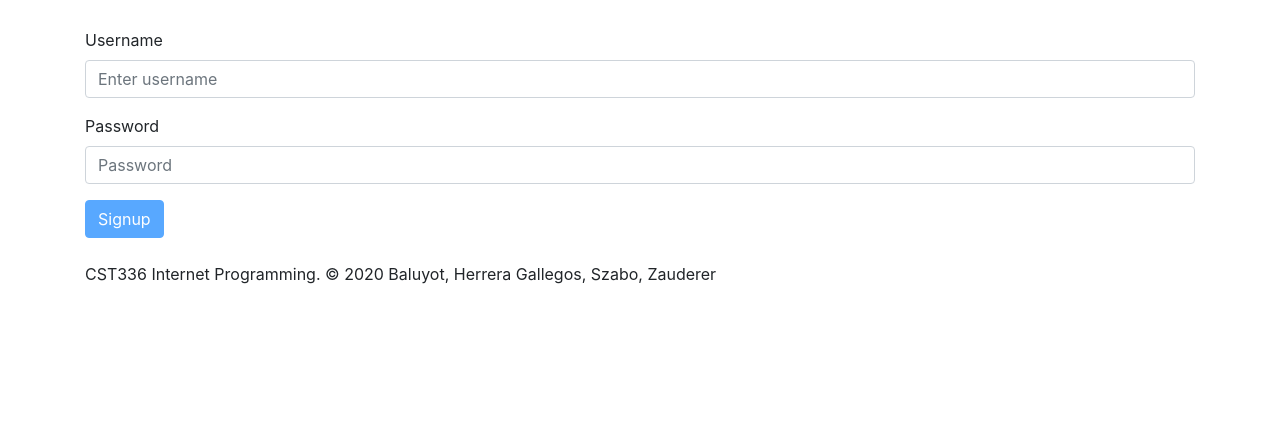
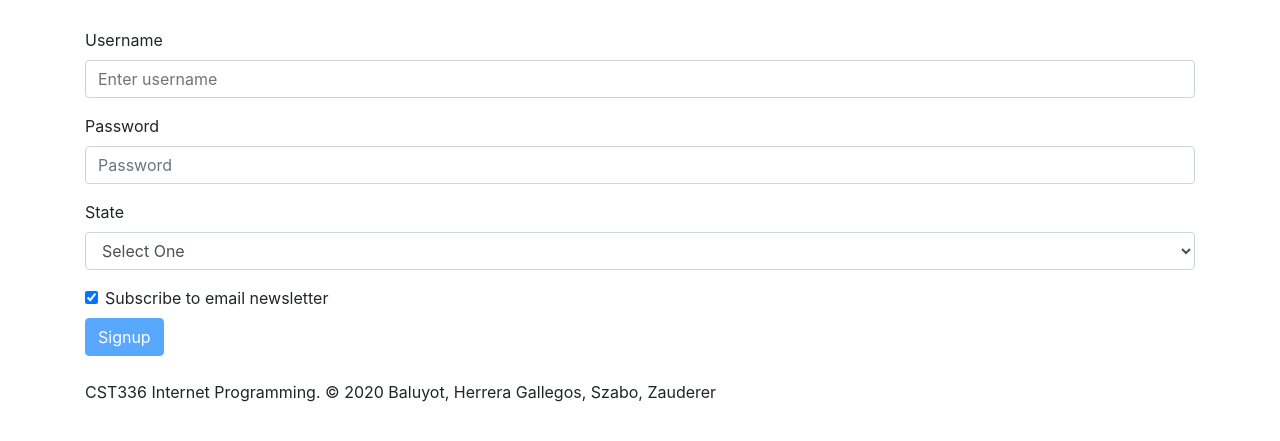
Before and after one commit to dethedrus/cst336-final-project, a Node server app: page /signup in a window 1280 px wide. Shown: the part 132-573 px from the top of the page. Run offline with Node 20, Linux system fonts and the light colour scheme; some libraries are stand-ins or nearby versions.

Commit message:
Add new fields to user table

```diff
--- a/index.js
+++ b/index.js
@@ -223,10 +223,10 @@ app.get("/logout", isAuthenticated, async function (req, res) {
 })
 app.post("/api/signup", function(req, res) {
     // user signup
-    if (!req.body.username || !req.body.password) {
+    if (!req.body.username || !req.body.password || !req.body.state || !req.body.subscribe) {
         return res.status(400).json({
             success: false,
-            message: "Username and password fields required."
+            message: "Username, password, state, subscription fields required."
         })
     }
     let saltRounds = 10
@@ -240,8 +240,8 @@ app.post("/api/signup", function(req, res) {
         }
 
         connection.query(
-            "INSERT INTO user (username, password) VALUES (?, ?)",
-            [req.body.username, hash],
+            "INSERT INTO user (username, password, state, subscribed) VALUES (?, ?, ?, ?)",
+            [req.body.username, hash, req.body.state, req.body.subscribe],
             function(error, rows, fields) {
                 if (error) {
                     var msg = "Unexpected server error."
--- a/public/js/signup.js
+++ b/public/js/signup.js
@@ -1,13 +1,19 @@
 $(document).ready(function () {
     var $UsernameInput = $("#username-input")
     var $PasswordInput = $("#password-input")
+    var $StateSelect = $("#state-select")
+    var $SubscribeCheckbox = $("#subscribe-checkbox")
     var $SubmitBtn = $("#submit-btn")
 
     $("#login-form")
         .on("input change", function (event) {
             $SubmitBtn.attr(
                 "disabled",
-                !($UsernameInput.val().length && $PasswordInput.val().length)
+                !(
+                    $UsernameInput.val().length
+                    && $PasswordInput.val().length
+                    && $StateSelect.val()
+                )
             )
         })
         .on("submit", function (event) {
@@ -16,7 +22,9 @@ $(document).ready(function () {
             var url = "/api/signup"
             var postData = {
                 username: $UsernameInput.val(),
-                password: $PasswordInput.val()
+                password: $PasswordInput.val(),
+                state: $StateSelect.val(),
+                subscribe: $SubscribeCheckbox.is(":checked") ? 1 : 0
             }
 
             $.post(url, postData)
--- a/views/signup.ejs
+++ b/views/signup.ejs
@@ -7,15 +7,78 @@
     <div class="col">
         <form id="login-form">
             <div class="form-group">
-              <label for="username-input">Username</label>
-              <input type="text" class="form-control" id="username-input" aria-describedby="emailHelp" placeholder="Enter username">
+                <label for="username-input">Username</label>
+                <input type="text" class="form-control" id="username-input" aria-describedby="emailHelp"
+                    placeholder="Enter username">
             </div>
             <div class="form-group">
-              <label for="password-input">Password</label>
-              <input type="password" class="form-control" id="password-input" placeholder="Password">
+                <label for="password-input">Password</label>
+                <input type="password" class="form-control" id="password-input" placeholder="Password">
+            </div>
+            <div class="form-group">
+                <label for="state-select">State</label>
+                <select id="state-select" class="form-control">
+                    <option value="">Select One</option>
+                    <option value="AL">Alabama</option>
+                    <option value="AK">Alaska</option>
+                    <option value="AZ">Arizona</option>
+                    <option value="AR">Arkansas</option>
+                    <option value="CA">California</option>
+                    <option value="CO">Colorado</option>
+                    <option value="CT">Connecticut</option>
+                    <option value="DE">Delaware</option>
+                    <option value="DC">District of Columbia"</option>
+                    <option value="FL">Florida</option>
+                    <option value="GA">Georgia</option>
+                    <option value="GU">Guam</option>
+                    <option value="HI">Hawaii</option>
+                    <option value="ID">Idaho</option>
+                    <option value="IL">Illinois</option>
+                    <option value="IN">Indiana</option>
+                    <option value="IA">Iowa</option>
+                    <option value="KS">Kansas</option>
+                    <option value="KY">Kentucky</option>
+                    <option value="LA">Louisiana</option>
+                    <option value="ME">Maine</option>
+                    <option value="MD">Maryland</option>
+                    <option value="MA">Massachusetts</option>
+                    <option value="MI">Michigan</option>
+                    <option value="MN">Minnesota</option>
+                    <option value="MS">Mississippi</option>
+                    <option value="MO">Missouri</option>
+                    <option value="MT">Montana</option>
+                    <option value="NE">Nebraska</option>
+                    <option value="NV">Nevada</option>
+                    <option value="NH">New Hampshire"</option>
+                    <option value="NJ">New Jersey"</option>
+                    <option value="NM">New Mexico"</option>
+                    <option value="NY">New York"</option>
+                    <option value="NC">North Carolina"</option>
+                    <option value="ND">North Dakota"</option>
+                    <option value="OH">Ohio</option>
+                    <option value="OK">Oklahoma</option>
+                    <option value="OR">Oregon</option>
+                    <option value="PA">Pennsylvania</option>
+                    <option value="RI">Rhode Island"</option>
+                    <option value="SC">South Carolina"</option>
+                    <option value="SD">South Dakota"</option>
+                    <option value="TN">Tennessee</option>
+                    <option value="TX">Texas</option>
+                    <option value="UT">Utah</option>
+                    <option value="VT">Vermont</option>
+                    <option value="VA">Virginia</option>
+                    <option value="WA">Washington</option>
+                    <option value="WV">West Virginia"</option>
+                    <option value="WI">Wisconsin</option>
+                    <option value="WY">Wyoming</option>
+                </select>
+            </div>
+            <div class="form-check">
+                <input id="subscribe-checkbox" class="form-check-input" type="checkbox" checked="checked">
+                <label for="subscribe-checkbox">Subscribe to email newsletter</label>
             </div>
             <button id="submit-btn" type="submit" class="btn btn-primary" disabled="disabled">Signup</button>
-          </form>
+        </form>
     </div>
 </div>
 
```
Also changed, not shown: README.md, migrations/1607139097145_create_user_table.js.
